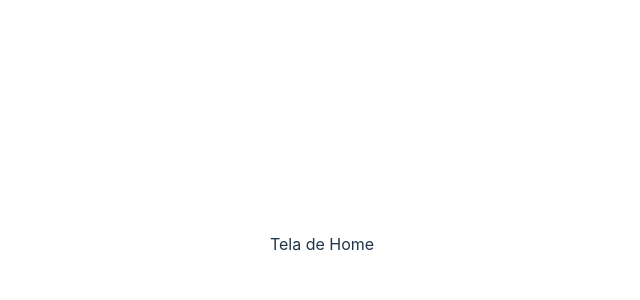
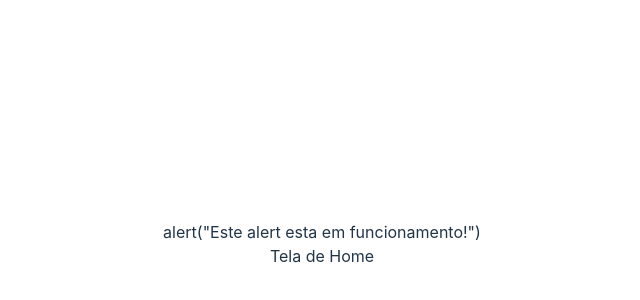
Before and after one commit to PAULOHENRIQUEDEPAULADIAS/react_project_web_04_24, a React (Vite) app: page / in a window 1280 px wide. Shown: the part 156-456 px from the top of the page, without its empty margins (318-958 px from the left). Built offline with nearby package versions, Linux system fonts and the light colour scheme.

Commit message:
PIP - Including Alert

```diff
--- /dev/null
+++ b/src/components/alert.tsx
@@ -0,0 +1,11 @@
+
+
+export default function Alert(){
+    return (
+        <div className="alert">
+            <div className="alert-icon">
+                alert("Este alert esta em funcionamento!")
+            </div>
+        </div>
+    )
+}
--- a/src/view/home.tsx
+++ b/src/view/home.tsx
@@ -1,9 +1,13 @@
 import React from "react";
+import Alert from "../components/alert";
 
 const Home: React.FC = () => {
 
   return (
-    <>Tela de Home</>
+    <>
+      <Alert />
+    Tela de Home
+    </>
   );
 };
 
```
